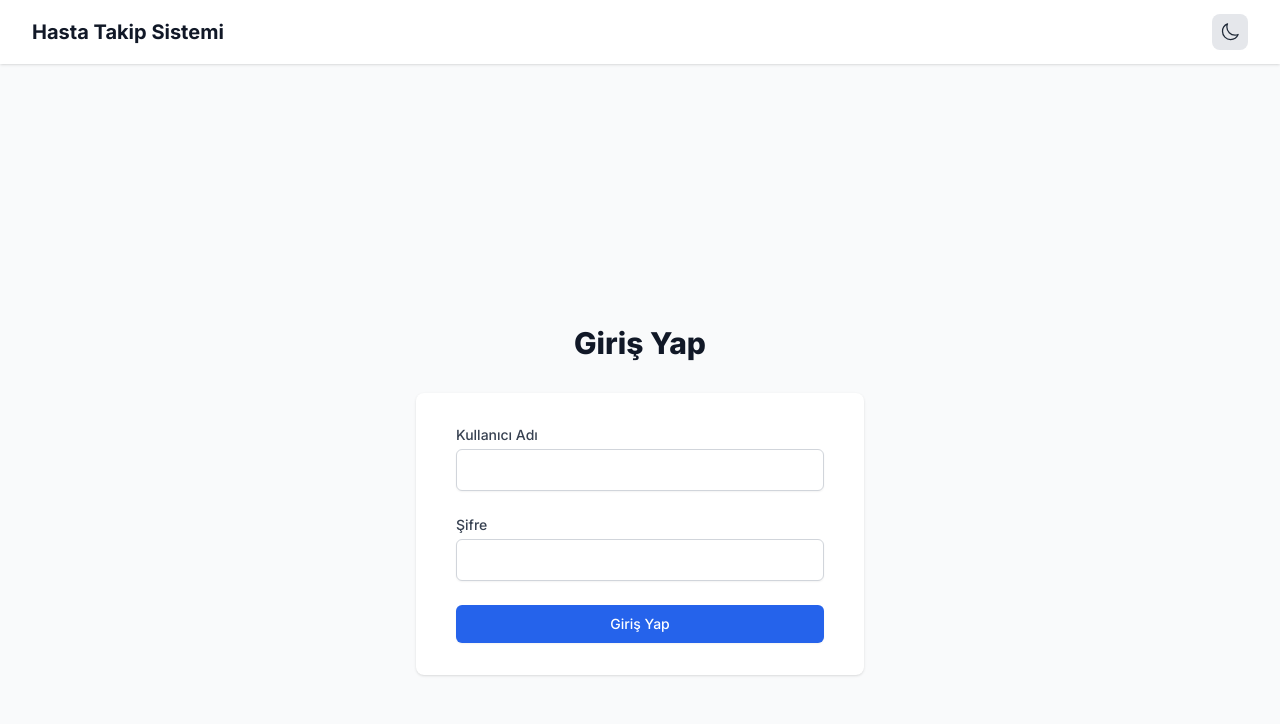
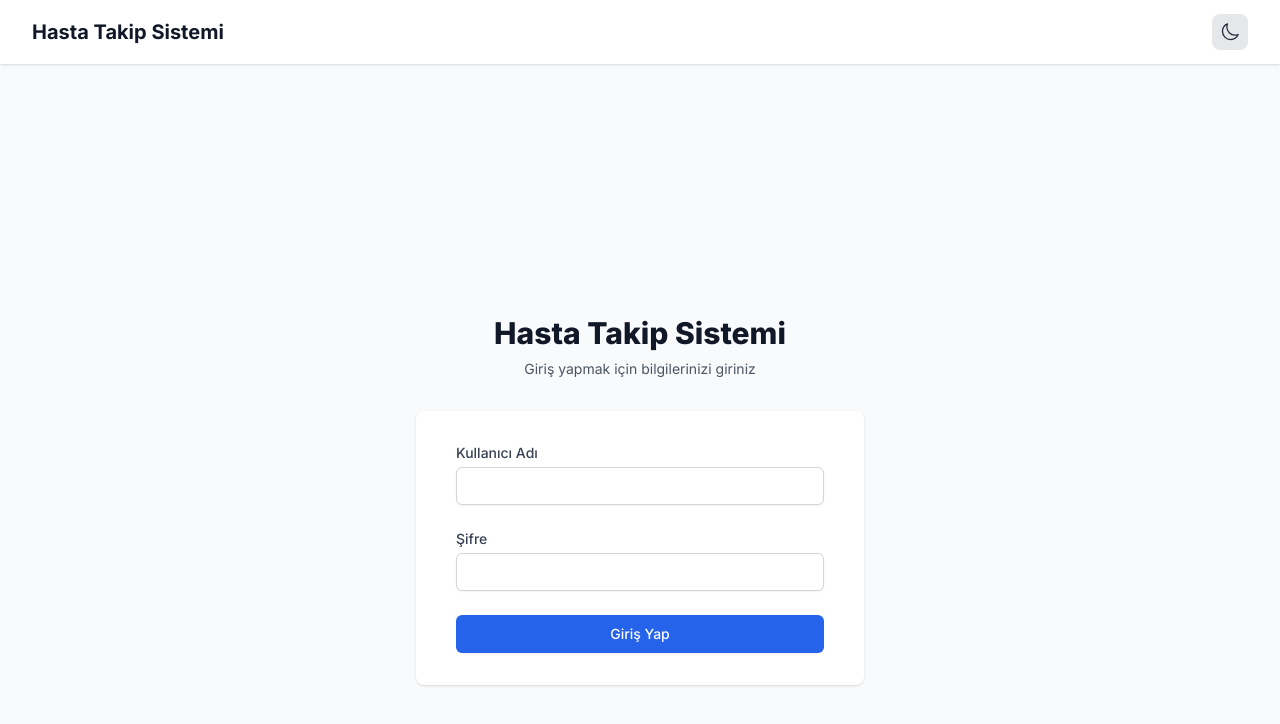
Before and after one commit to seyithan1907/hastatakibi, a Next.js app: page /login in a window 1280 px wide. Shown: the top 724 px of the page. Built offline with nearby package versions, Linux system fonts and the light colour scheme.

Commit message:
Login sayfasına dark mode desteği eklendi

```diff
--- a/src/app/login/page.tsx
+++ b/src/app/login/page.tsx
@@ -1,19 +1,16 @@
 'use client';
 
-import { useState, Suspense } from 'react';
-import { useRouter, useSearchParams } from 'next/navigation';
+import { useState } from 'react';
+import { useRouter } from 'next/navigation';
 import Cookies from 'js-cookie';
 
-function LoginForm() {
+export default function Login() {
   const router = useRouter();
-  const searchParams = useSearchParams();
-  const redirectUrl = searchParams.get('redirect') || '/dashboard';
-
   const [loading, setLoading] = useState(false);
   const [error, setError] = useState('');
   const [formData, setFormData] = useState({
     username: '',
-    password: ''
+    password: '',
   });
 
   const handleSubmit = async (e: React.FormEvent) => {
@@ -22,9 +19,7 @@ function LoginForm() {
     setError('');
 
     try {
-      console.log('Giriş denemesi:', { username: formData.username });
-
-      const response = await fetch('/api/auth/login', {
+      const response = await fetch('/api/login', {
         method: 'POST',
         headers: {
           'Content-Type': 'application/json',
@@ -33,50 +28,48 @@ function LoginForm() {
       });
 
       const data = await response.json();
-      console.log('API yanıtı:', { status: response.status, data });
 
       if (!response.ok) {
         throw new Error(data.error || 'Giriş başarısız');
       }
 
-      // Kullanıcı bilgilerini cookie'ye kaydet
+      // Cookie'leri ayarla
       Cookies.set('auth', data.role);
-      Cookies.set('userId', String(data.id));
+      Cookies.set('userId', data.id.toString());
       Cookies.set('username', data.username);
 
-      router.push(redirectUrl);
-    } catch (err: any) {
-      console.error('Giriş hatası detayları:', err);
-      setError(err.message || 'Geçersiz kullanıcı adı veya şifre');
+      // Dashboard'a yönlendir
+      router.push('/dashboard');
+    } catch (err) {
+      console.error('Giriş hatası:', err);
+      setError(err instanceof Error ? err.message : 'Giriş sırasında bir hata oluştu');
     } finally {
       setLoading(false);
     }
   };
 
-  const handleChange = (e: React.ChangeEvent<HTMLInputElement>) => {
-    const { name, value } = e.target;
-    setFormData(prev => ({ ...prev, [name]: value }));
-  };
-
   return (
-    <div className="min-h-screen bg-gray-50 flex flex-col justify-center py-12 sm:px-6 lg:px-8">
+    <div className="min-h-screen bg-gray-50 dark:bg-gray-900 flex flex-col justify-center py-12 sm:px-6 lg:px-8">
       <div className="sm:mx-auto sm:w-full sm:max-w-md">
-        <h2 className="mt-6 text-center text-3xl font-extrabold text-gray-900">
-          Giriş Yap
+        <h2 className="mt-6 text-center text-3xl font-extrabold text-gray-900 dark:text-white">
+          Hasta Takip Sistemi
         </h2>
+        <p className="mt-2 text-center text-sm text-gray-600 dark:text-gray-400">
+          Giriş yapmak için bilgilerinizi giriniz
+        </p>
       </div>
 
       <div className="mt-8 sm:mx-auto sm:w-full sm:max-w-md">
-        <div className="bg-white py-8 px-4 shadow sm:rounded-lg sm:px-10">
+        <div className="bg-white dark:bg-gray-800 py-8 px-4 shadow sm:rounded-lg sm:px-10">
           {error && (
-            <div className="bg-red-50 border-l-4 border-red-500 p-4 mb-6">
-              <p className="text-red-700">{error}</p>
+            <div className="mb-4 bg-red-50 dark:bg-red-900 border-l-4 border-red-500 p-4">
+              <p className="text-red-700 dark:text-red-200">{error}</p>
             </div>
           )}
 
-          <form onSubmit={handleSubmit} className="space-y-6">
+          <form className="space-y-6" onSubmit={handleSubmit}>
             <div>
-              <label htmlFor="username" className="block text-sm font-medium text-gray-700">
+              <label htmlFor="username" className="block text-sm font-medium text-gray-700 dark:text-gray-300">
                 Kullanıcı Adı
               </label>
               <div className="mt-1">
@@ -84,17 +77,16 @@ function LoginForm() {
                   id="username"
                   name="username"
                   type="text"
-                  autoComplete="username"
                   required
                   value={formData.username}
-                  onChange={handleChange}
-                  className="appearance-none block w-full px-3 py-2 border border-gray-300 rounded-md shadow-sm placeholder-gray-400 focus:outline-none focus:ring-blue-500 focus:border-blue-500"
+                  onChange={(e) => setFormData({ ...formData, username: e.target.value })}
+                  className="appearance-none block w-full px-3 py-2 border border-gray-300 dark:border-gray-600 rounded-md shadow-sm placeholder-gray-400 focus:outline-none focus:ring-blue-500 focus:border-blue-500 sm:text-sm dark:bg-gray-700 dark:text-white"
                 />
               </div>
             </div>
 
             <div>
-              <label htmlFor="password" className="block text-sm font-medium text-gray-700">
+              <label htmlFor="password" className="block text-sm font-medium text-gray-700 dark:text-gray-300">
                 Şifre
               </label>
               <div className="mt-1">
@@ -102,11 +94,10 @@ function LoginForm() {
                   id="password"
                   name="password"
                   type="password"
-                  autoComplete="current-password"
                   required
                   value={formData.password}
-                  onChange={handleChange}
-                  className="appearance-none block w-full px-3 py-2 border border-gray-300 rounded-md shadow-sm placeholder-gray-400 focus:outline-none focus:ring-blue-500 focus:border-blue-500"
+                  onChange={(e) => setFormData({ ...formData, password: e.target.value })}
+                  className="appearance-none block w-full px-3 py-2 border border-gray-300 dark:border-gray-600 rounded-md shadow-sm placeholder-gray-400 focus:outline-none focus:ring-blue-500 focus:border-blue-500 sm:text-sm dark:bg-gray-700 dark:text-white"
                 />
               </div>
             </div>
@@ -128,11 +119,3 @@ function LoginForm() {
     </div>
   );
 }
-
-export default function Login() {
-  return (
-    <Suspense fallback={<div>Yükleniyor...</div>}>
-      <LoginForm />
-    </Suspense>
-  );
-}
```
